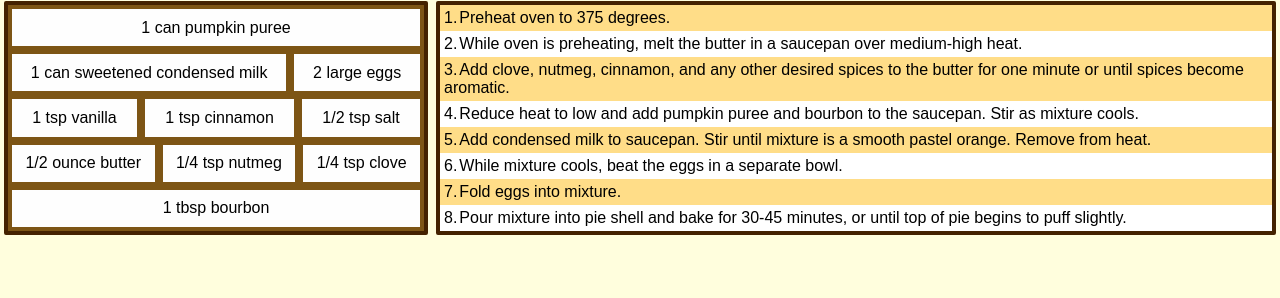
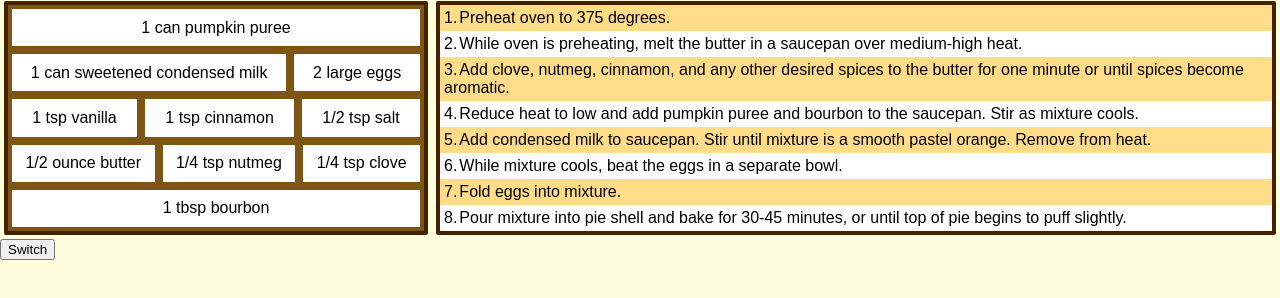
Before and after one commit to hallielarsson/RecipeExample, a plain HTML site: page index.html in a window 1280 px wide. Shown: the part 60-358 px from the top of the page. Drawn offline with nearby package versions, Linux system fonts and the light colour scheme.

Commit message:
Added code to switch recipes.

```diff
--- a/index.html
+++ b/index.html
@@ -83,8 +83,8 @@
       <div class="recipe">
           <div class="recipe-step" v-for="step in steps">{{ step }}</div>
       </div>
-
     </div>
+      <button @click="switchRecipe()">Switch</button>
   </div>
 
   <script>
@@ -114,6 +114,8 @@
       ],
     };
 
+
+
     var boiledEggs = {
       title: "Hard-Boiled Eggs",
       ingredients: [ "6 large eggs." ],
@@ -124,7 +126,6 @@
         "Remove pot from heat and allow to cool.",
       ],
     }
-
     var recipe = pumpkinPie;
 
     var app = new Vue({
@@ -136,7 +137,16 @@
         ingredients: recipe.ingredients,
       },
       methods: {
-
+        switchRecipe: function() {
+          if (recipe == pumpkinPie) {
+            recipe = boiledEggs;
+          } else {
+            recipe = pumpkinPie;
+          }
+          this.title = recipe.title;
+          this.steps = recipe.steps;
+          this.ingredients = recipe.ingredients;
+        }
       }
     });
   </script>
```
